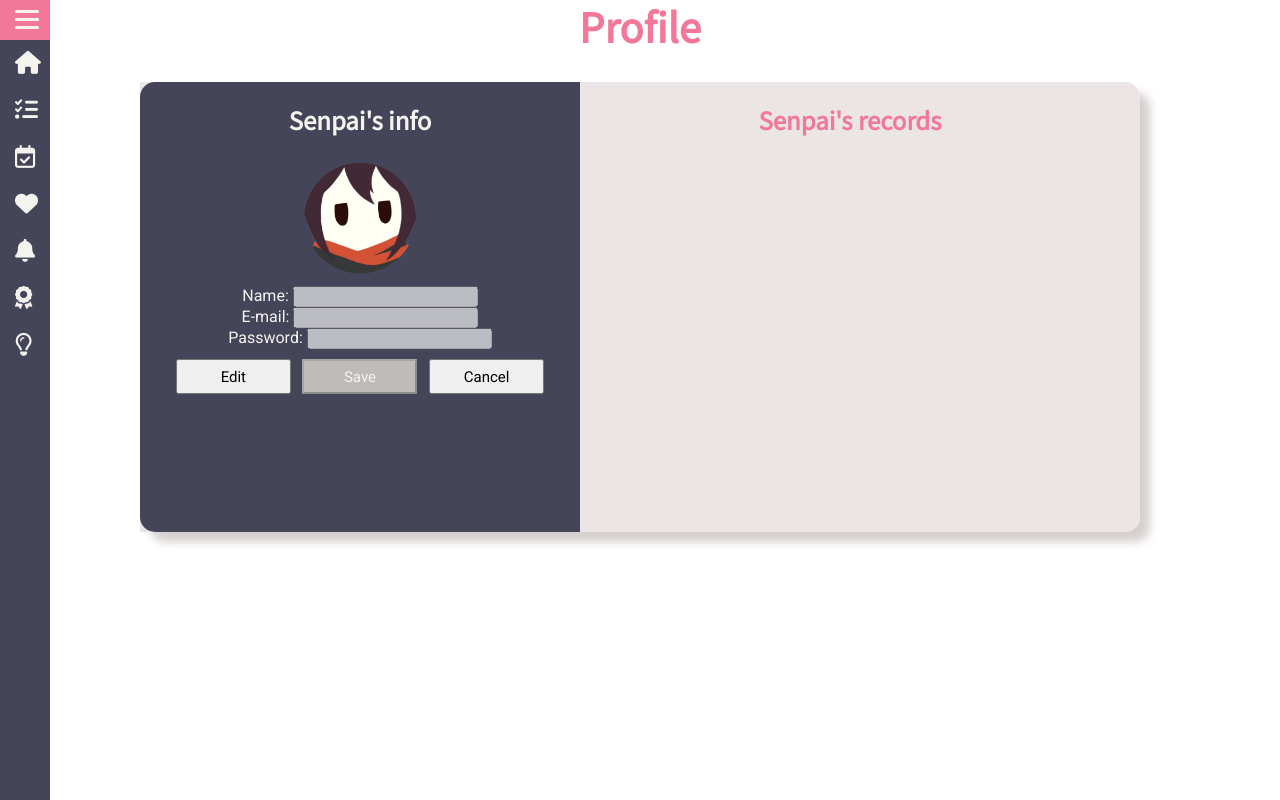
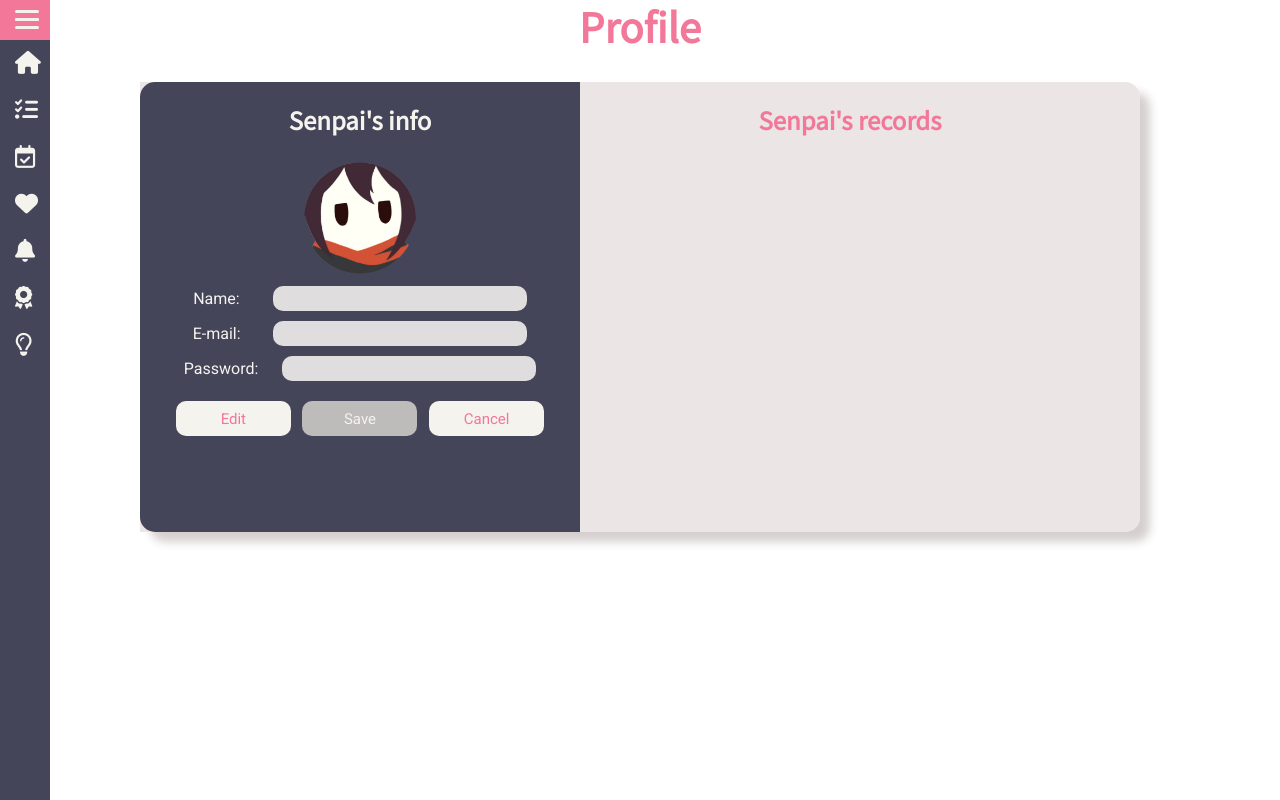
Before and after one commit to valtdv/TaskyChan, a React (Create React App) app: page / in a window 1280 px wide. Built offline with nearby package versions, Linux system fonts and the light colour scheme.

Commit message:
fixing minor mistakes

```diff
--- a/src/views/components/Card/Card.css
+++ b/src/views/components/Card/Card.css
@@ -31,9 +31,37 @@
   background-color: var(--not-white);
 }
 
+/*CARD LEFT*/
+
 .card-left h2,
 .card-left label {
   color: var(--white);
+}
+
+.card-left .card-img {
+  display: block;
+  margin-left: auto;
+  margin-right: auto;
+}
+
+.card-left .labelInput {
+  display: flex;
+  flex-direction: row;
+  justify-content: space-evenly;
+  align-items: center;
+  padding-bottom: 10px;
+  text-align: left;
+}
+
+.card-left input {
+  border: none;
+  border-radius: 10px;
+}
+
+.card-left input[type="text"],
+.card-left input[type="password"] {
+  width: 250px;
+  height: 23px;
 }
 
 .card-left input[type="submit"],
@@ -44,11 +72,41 @@
   font-size: 15px;
 }
 
+.card-left input[type="submit"] {
+  background-color: var(--pink);
+  color: var(--white);
+}
+
+.card-left input[type="button"] {
+  background-color: var(--white);
+  color: var(--pink);
+}
+
+.card-left input[type="submit"]:hover {
+  background-color: var(--darker-pink);
+}
+
+.card-left input[type="button"]:hover {
+  background-color: var(--white);
+  color: var(--darker-pink);
+}
+
+.card-left input[type="text"]:disabled,
+.card-left input[type="password"]:disabled{
+  background-color: var(--not-grey);
+}
+
 .card-left input[type="submit"]:disabled,
 .card-left input[type="button"]:disabled {
   color: var(--white);
   background-color: var(--darker-grey);
   cursor: auto;
+}
+
+.card-left input::placeholder {
+  font-family: "Roboto", sans-serif;
+  font-style: italic;
+  font-size: 13px;
 }
 
 .card-left .btns {
@@ -57,13 +115,9 @@
   justify-content: space-around;
 }
 
+/*CARD RIGHT*/
+
 .card-right h2 {
   padding: 20px;
   color: var(--pink);
 }
-
-.card-img {
-  display: block;
-  margin-left: auto;
-  margin-right: auto;
-}
```
